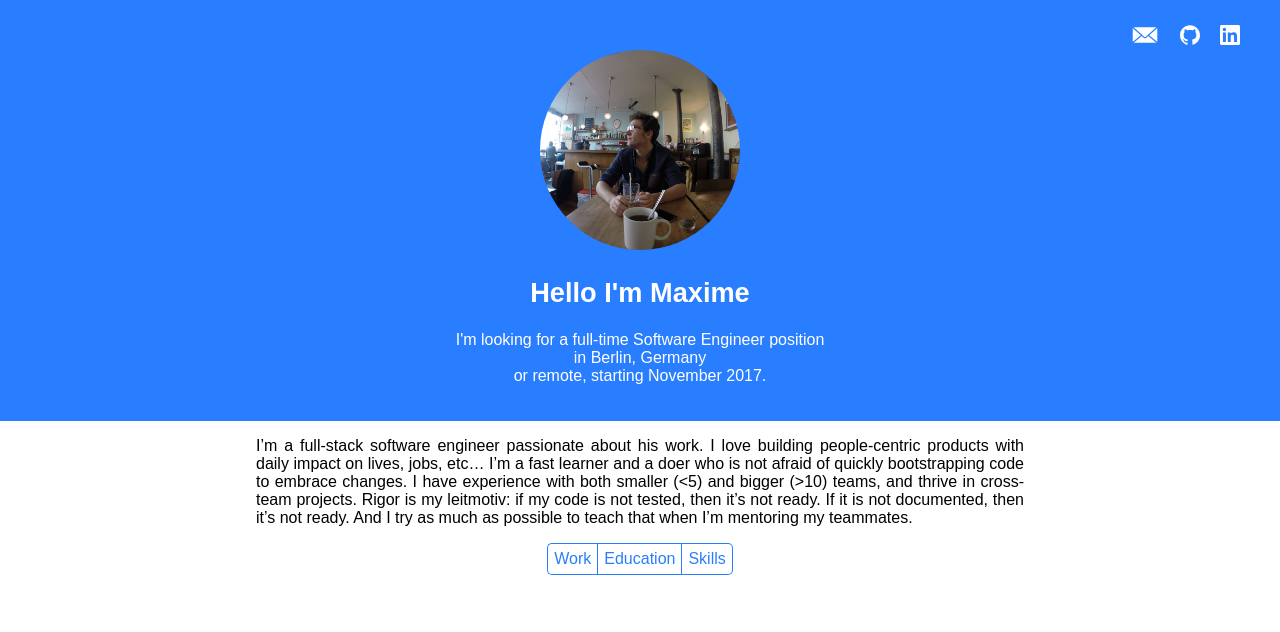
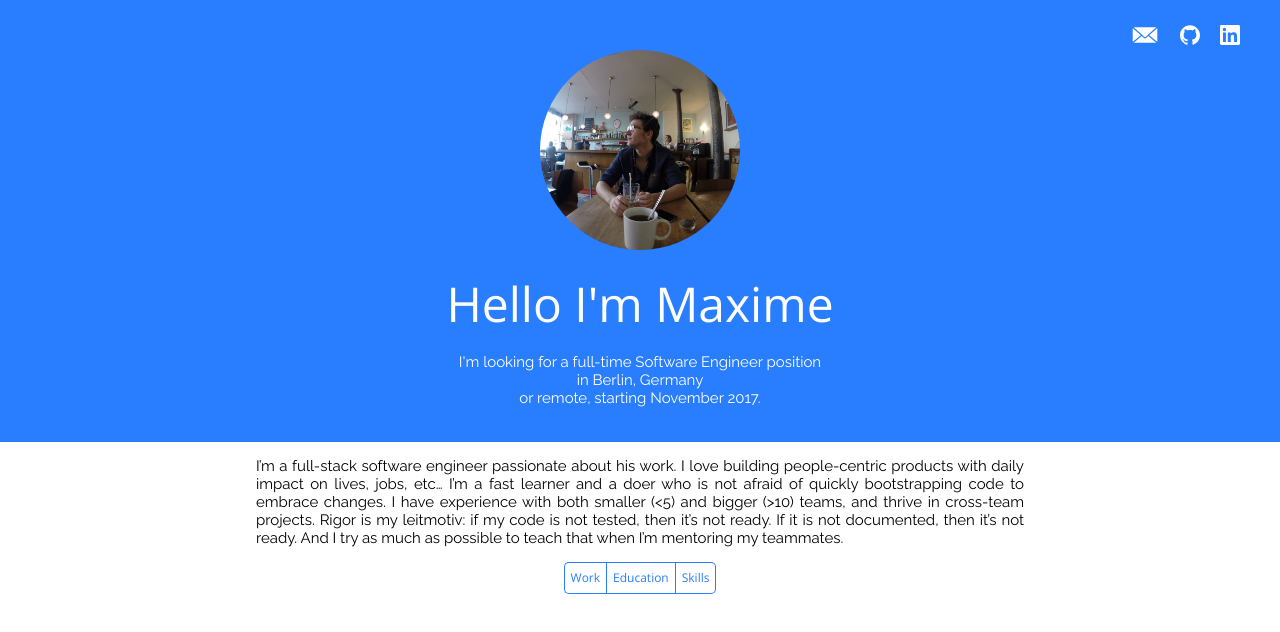
Before and after one commit to m-vdb/m-vdb.github.io, a React (Create React App) app: page / in a window 1280 px wide. Shown: the top 632 px of the page. Built offline with nearby package versions, Linux system fonts and the light colour scheme.

Commit message:
play with fonts

```diff
--- a/public/index.html
+++ b/public/index.html
@@ -6,6 +6,8 @@
     <meta name="theme-color" content="#000000">
     <link rel="manifest" href="%PUBLIC_URL%/manifest.json">
     <link rel="shortcut icon" href="%PUBLIC_URL%/favicon.ico">
+    <link rel="stylesheet" type="text/css" href="http://fonts.googleapis.com/css?family=Open+Sans">
+    <link rel="stylesheet" type="text/css" href="https://fonts.googleapis.com/css?family=Raleway">
     <title>Hello I'm Maxime</title>
   </head>
   <body>
--- a/src/App.css
+++ b/src/App.css
@@ -1,8 +1,43 @@
-/* Header */
+/* Font-size */
+h1 {
+  font-size: 5.0em;
+  font-weight: lighter;
+}
 
 h2 {
-  font-size: 1.7em;
+  font-size: 4.0em;
+  font-weight: lighter;
 }
+
+h3 {
+  font-size: 3.0em;
+  font-weight: lighter;
+}
+
+h4 {
+  font-size: 2.0em;
+  font-weight: lighter;
+}
+
+blockquote {
+  font-size: 1.5em;
+}
+
+p {
+  font-size: 1.25em;
+  font-family: "Raleway";
+}
+
+input {
+  font-size: 1.0em;
+}
+
+small {
+  font-size: 0.75em;
+}
+
+
+/* Header */
 
 .header {
   background-color: #287eff;
@@ -42,12 +77,6 @@ h2 {
 
 .link-icon.link-icon-email {
   width: 30px;
-}
-
-/* Intro */
-
-.intro {
-  font-size: 1em;
 }
 
 /* Main content */
--- a/src/index.css
+++ b/src/index.css
@@ -1,7 +1,9 @@
 body {
   margin: 0;
   padding: 0;
-  font-family: sans-serif;
+  font-family: 'Open Sans';
+  font-size: 12px;
+  line-height: 1.5em;
 }
 
 *:focus {
```
